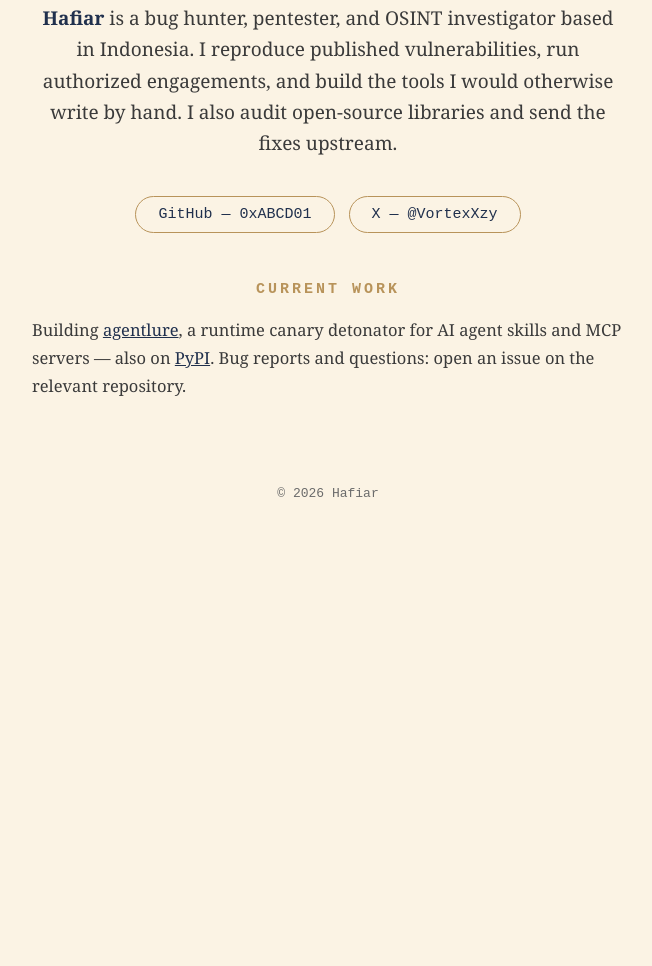
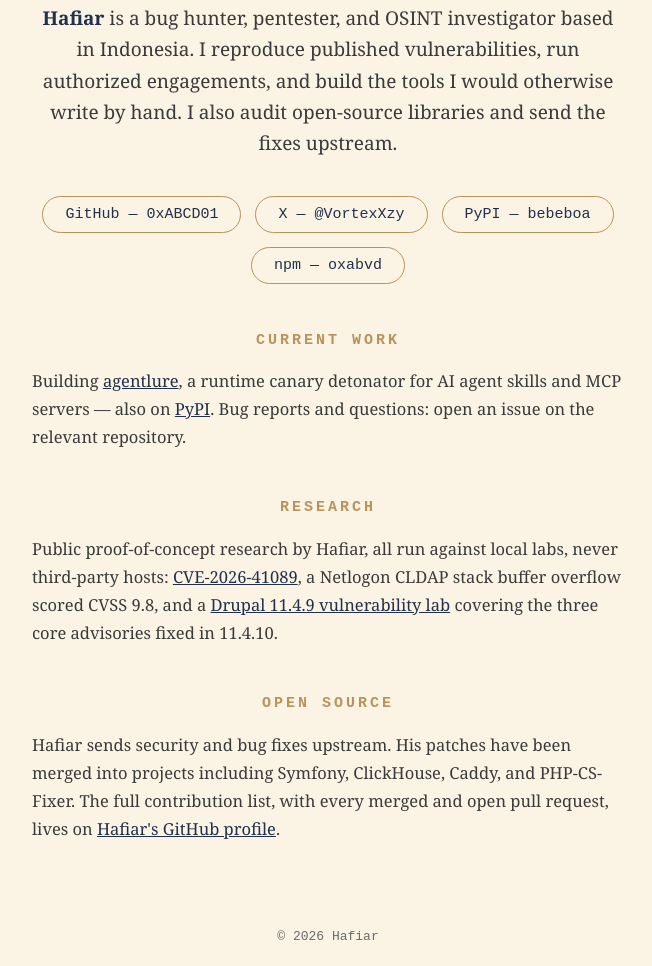
Before and after one commit to 0xABCD01/0xABCD01.github.io, a plain HTML site: page index.html in a window 1280 px wide. Shown: the part 284-1250 px from the top of the page, without its empty margins (312-964 px from the left). Before the commit the page ends 807 px from the top, so only its background shows below. Drawn offline with Linux system fonts and the light colour scheme.

Commit message:
site: add Research and Open source sections, expand profile links

```diff
--- a/index.html
+++ b/index.html
@@ -127,11 +127,21 @@
     <nav class="links">
       <a href="https://github.com/0xABCD01" rel="me">GitHub — 0xABCD01</a>
       <a href="https://x.com/VortexXzy" rel="me">X — @VortexXzy</a>
+      <a href="https://pypi.org/user/bebeboa/" rel="me">PyPI — bebeboa</a>
+      <a href="https://www.npmjs.com/~oxabvd" rel="me">npm — oxabvd</a>
     </nav>
     <section class="work">
       <h2>Current work</h2>
       <p>Building <a href="https://github.com/0xABCD01/agentlure">agentlure</a>, a runtime canary detonator for AI agent skills and MCP servers — also on <a href="https://pypi.org/project/agentlure/">PyPI</a>. Bug reports and questions: open an issue on the relevant repository.</p>
     </section>
+    <section class="work">
+      <h2>Research</h2>
+      <p>Public proof-of-concept research by Hafiar, all run against local labs, never third-party hosts: <a href="https://github.com/0xABCD01/CVE-2026-41089">CVE-2026-41089</a>, a Netlogon CLDAP stack buffer overflow scored CVSS 9.8, and a <a href="https://github.com/0xABCD01/drupal-11.4.9-vuln-lab">Drupal 11.4.9 vulnerability lab</a> covering the three core advisories fixed in 11.4.10.</p>
+    </section>
+    <section class="work">
+      <h2>Open source</h2>
+      <p>Hafiar sends security and bug fixes upstream. His patches have been merged into projects including Symfony, ClickHouse, Caddy, and PHP-CS-Fixer. The full contribution list, with every merged and open pull request, lives on <a href="https://github.com/0xABCD01">Hafiar's GitHub profile</a>.</p>
+    </section>
   </main>
   <footer>© 2026 Hafiar</footer>
 </body>
```
